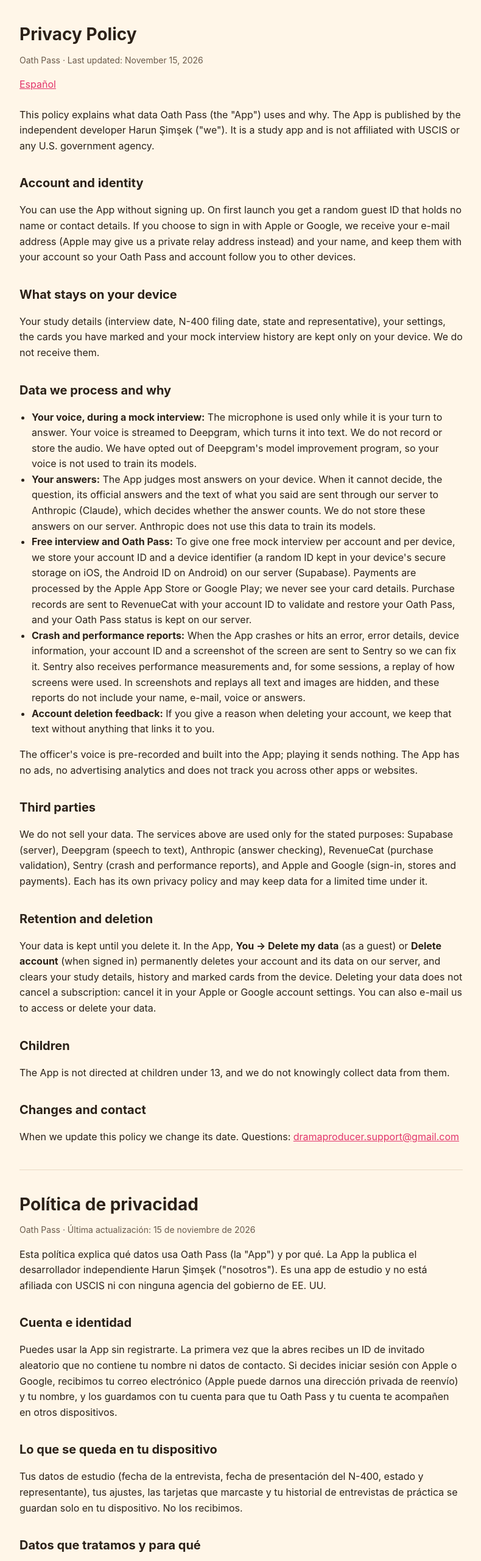
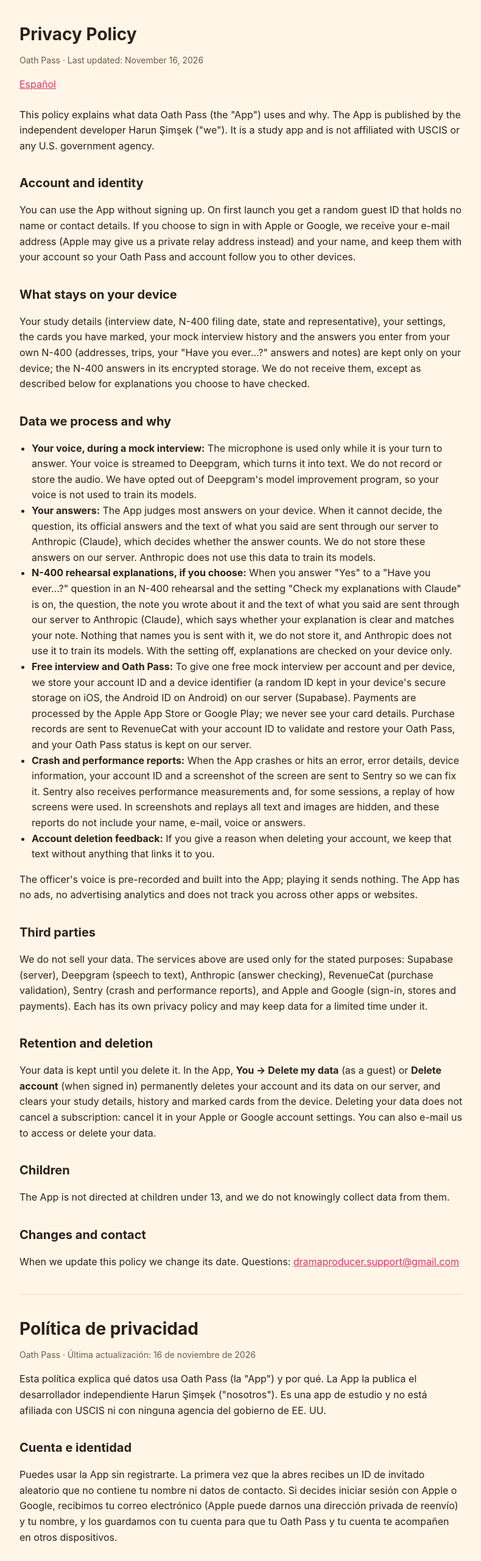
Before and after one commit to Harunn33/Harunn33.github.io, a plain HTML site: page oath-pass/privacy/index.html in a window 1280 px wide. Shown: the top 2560 px of the page at 61% size, without its empty margins (244-1034 px from the left). Drawn offline with Linux system fonts and the light colour scheme.

Commit message:
Oath Pass privacy: N-400 answers on the device, explanations checked by choice
Co-Authored-By: Claude Opus 5.5 <noreply@anthropic.com>

```diff
--- a/oath-pass/privacy/index.html
+++ b/oath-pass/privacy/index.html
@@ -9,7 +9,7 @@
 <body>
 <main>
 <h1>Privacy Policy</h1>
-<p class="muted">Oath Pass · Last updated: November 15, 2026</p>
+<p class="muted">Oath Pass · Last updated: November 16, 2026</p>
 <nav><a href="#es">Español</a></nav>
 
 <p>This policy explains what data Oath Pass (the "App") uses and why. The App is published by the independent developer Harun Şimşek ("we"). It is a study app and is not affiliated with USCIS or any U.S. government agency.</p>
@@ -18,12 +18,13 @@
 <p>You can use the App without signing up. On first launch you get a random guest ID that holds no name or contact details. If you choose to sign in with Apple or Google, we receive your e-mail address (Apple may give us a private relay address instead) and your name, and keep them with your account so your Oath Pass and account follow you to other devices.</p>
 
 <h2>What stays on your device</h2>
-<p>Your study details (interview date, N-400 filing date, state and representative), your settings, the cards you have marked and your mock interview history are kept only on your device. We do not receive them.</p>
+<p>Your study details (interview date, N-400 filing date, state and representative), your settings, the cards you have marked, your mock interview history and the answers you enter from your own N-400 (addresses, trips, your "Have you ever…?" answers and notes) are kept only on your device; the N-400 answers in its encrypted storage. We do not receive them, except as described below for explanations you choose to have checked.</p>
 
 <h2>Data we process and why</h2>
 <ul>
 <li><strong>Your voice, during a mock interview:</strong> The microphone is used only while it is your turn to answer. Your voice is streamed to Deepgram, which turns it into text. We do not record or store the audio. We have opted out of Deepgram's model improvement program, so your voice is not used to train its models.</li>
 <li><strong>Your answers:</strong> The App judges most answers on your device. When it cannot decide, the question, its official answers and the text of what you said are sent through our server to Anthropic (Claude), which decides whether the answer counts. We do not store these answers on our server. Anthropic does not use this data to train its models.</li>
+<li><strong>N-400 rehearsal explanations, if you choose:</strong> When you answer "Yes" to a "Have you ever…?" question in an N-400 rehearsal and the setting "Check my explanations with Claude" is on, the question, the note you wrote about it and the text of what you said are sent through our server to Anthropic (Claude), which says whether your explanation is clear and matches your note. Nothing that names you is sent with it, we do not store it, and Anthropic does not use it to train its models. With the setting off, explanations are checked on your device only.</li>
 <li><strong>Free interview and Oath Pass:</strong> To give one free mock interview per account and per device, we store your account ID and a device identifier (a random ID kept in your device's secure storage on iOS, the Android ID on Android) on our server (Supabase). Payments are processed by the Apple App Store or Google Play; we never see your card details. Purchase records are sent to RevenueCat with your account ID to validate and restore your Oath Pass, and your Oath Pass status is kept on our server.</li>
 <li><strong>Crash and performance reports:</strong> When the App crashes or hits an error, error details, device information, your account ID and a screenshot of the screen are sent to Sentry so we can fix it. Sentry also receives performance measurements and, for some sessions, a replay of how screens were used. In screenshots and replays all text and images are hidden, and these reports do not include your name, e-mail, voice or answers.</li>
 <li><strong>Account deletion feedback:</strong> If you give a reason when deleting your account, we keep that text without anything that links it to you.</li>
@@ -46,7 +47,7 @@
 
 <h1 id="es" lang="es">Política de privacidad</h1>
 <div lang="es">
-<p class="muted">Oath Pass · Última actualización: 15 de noviembre de 2026</p>
+<p class="muted">Oath Pass · Última actualización: 16 de noviembre de 2026</p>
 
 <p>Esta política explica qué datos usa Oath Pass (la "App") y por qué. La App la publica el desarrollador independiente Harun Şimşek ("nosotros"). Es una app de estudio y no está afiliada con USCIS ni con ninguna agencia del gobierno de EE. UU.</p>
 
@@ -54,12 +55,13 @@
 <p>Puedes usar la App sin registrarte. La primera vez que la abres recibes un ID de invitado aleatorio que no contiene tu nombre ni datos de contacto. Si decides iniciar sesión con Apple o Google, recibimos tu correo electrónico (Apple puede darnos una dirección privada de reenvío) y tu nombre, y los guardamos con tu cuenta para que tu Oath Pass y tu cuenta te acompañen en otros dispositivos.</p>
 
 <h2>Lo que se queda en tu dispositivo</h2>
-<p>Tus datos de estudio (fecha de la entrevista, fecha de presentación del N-400, estado y representante), tus ajustes, las tarjetas que marcaste y tu historial de entrevistas de práctica se guardan solo en tu dispositivo. No los recibimos.</p>
+<p>Tus datos de estudio (fecha de la entrevista, fecha de presentación del N-400, estado y representante), tus ajustes, las tarjetas que marcaste, tu historial de entrevistas de práctica y las respuestas que escribes de tu propio N-400 (direcciones, viajes, tus respuestas y notas de «¿Alguna vez…?») se guardan solo en tu dispositivo; las del N-400, en su almacenamiento cifrado. No los recibimos, salvo lo que se indica abajo sobre las explicaciones que decidas revisar.</p>
 
 <h2>Datos que tratamos y para qué</h2>
 <ul>
 <li><strong>Tu voz, durante una entrevista de práctica:</strong> El micrófono se usa solo cuando te toca responder. Tu voz se envía a Deepgram, que la convierte en texto. No grabamos ni guardamos el audio. Excluimos tu voz del programa de mejora de modelos de Deepgram, así que no se usa para entrenar sus modelos.</li>
 <li><strong>Tus respuestas:</strong> La App evalúa la mayoría de las respuestas en tu dispositivo. Cuando no puede decidir, la pregunta, sus respuestas oficiales y el texto de lo que dijiste se envían a través de nuestro servidor a Anthropic (Claude), que decide si la respuesta cuenta. No guardamos estas respuestas en nuestro servidor. Anthropic no usa estos datos para entrenar sus modelos.</li>
+<li><strong>Explicaciones del ensayo del N-400, si así lo eliges:</strong> Cuando respondes «Sí» a una pregunta de «¿Alguna vez…?» en un ensayo del N-400 y el ajuste «Revisar mis explicaciones con Claude» está activado, la pregunta, la nota que escribiste y el texto de lo que dijiste se envían a través de nuestro servidor a Anthropic (Claude), que indica si tu explicación es clara y coincide con tu nota. No se envía nada que te identifique, no lo guardamos y Anthropic no lo usa para entrenar sus modelos. Con el ajuste desactivado, las explicaciones se revisan solo en tu dispositivo.</li>
 <li><strong>Entrevista gratis y Oath Pass:</strong> Para dar una entrevista de práctica gratis por cuenta y por dispositivo, guardamos en nuestro servidor (Supabase) el ID de tu cuenta y un identificador del dispositivo (un ID aleatorio en el almacenamiento seguro del dispositivo en iOS, el Android ID en Android). Los pagos los procesan Apple App Store o Google Play; nunca vemos los datos de tu tarjeta. Los registros de compra se envían a RevenueCat con el ID de tu cuenta para validar y restaurar tu Oath Pass, y el estado de tu Oath Pass se guarda en nuestro servidor.</li>
 <li><strong>Informes de errores y rendimiento:</strong> Cuando la App falla o encuentra un error, los detalles del error, información del dispositivo, el ID de tu cuenta y una captura de la pantalla se envían a Sentry para que podamos arreglarlo. Sentry también recibe mediciones de rendimiento y, en algunas sesiones, una reproducción de cómo se usaron las pantallas. En las capturas y reproducciones se ocultan todos los textos e imágenes, y estos informes no incluyen tu nombre, correo, voz ni respuestas.</li>
 <li><strong>Comentarios al eliminar la cuenta:</strong> Si das un motivo al eliminar tu cuenta, guardamos ese texto sin nada que lo relacione contigo.</li>
```
